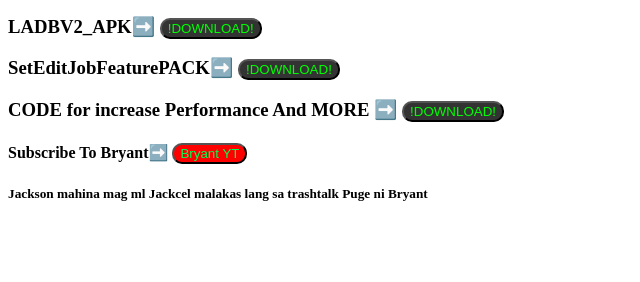
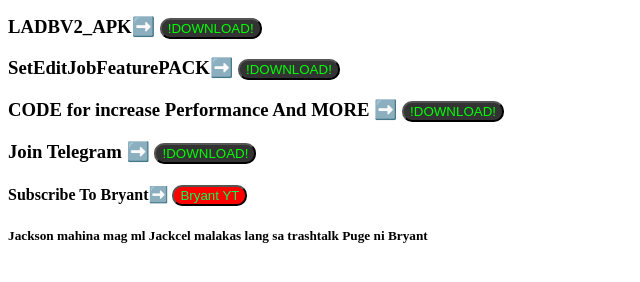
Before and after one commit to BryantGH/BryantWS, a plain HTML site: page index.html in a window 1280 px wide. Shown: the part 106-388 px from the top of the page, without its empty margins (0-640 px from the left). Drawn offline with Linux system fonts and the light colour scheme.

Commit message:
telegram

```diff
--- a/index.html
+++ b/index.html
@@ -27,6 +27,10 @@
         <a href="https://shrinke.me/SetEditCODE">
         <button style="background-color: #333333;color:#00FF00;border-radius:10px">!DOWNLOAD!</button>
         </a>
+    <h3>Join Telegram ➡️
+            <a href="https://t.me/bryanttl">
+            <button style="background-color: #333333;color:#00FF00;border-radius:10px">!DOWNLOAD!</button>
+            </a>
     <h4>Subscribe To Bryant➡️
         <a href="https://youtube.com/channel/UCAWFE7ivmD7OPCXFPSV2l0w">
         <button style="background-color: #ff0000;color:rgb(0, 255, 85);border-radius:10px">Bryant YT</button>
```
